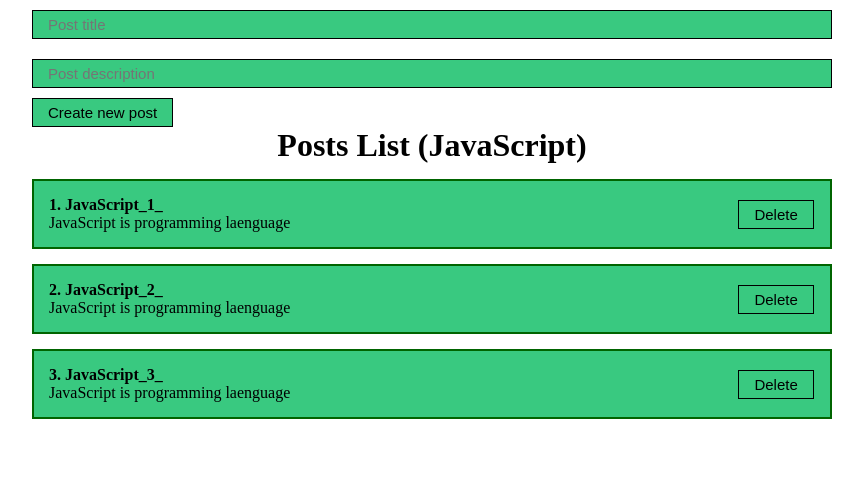
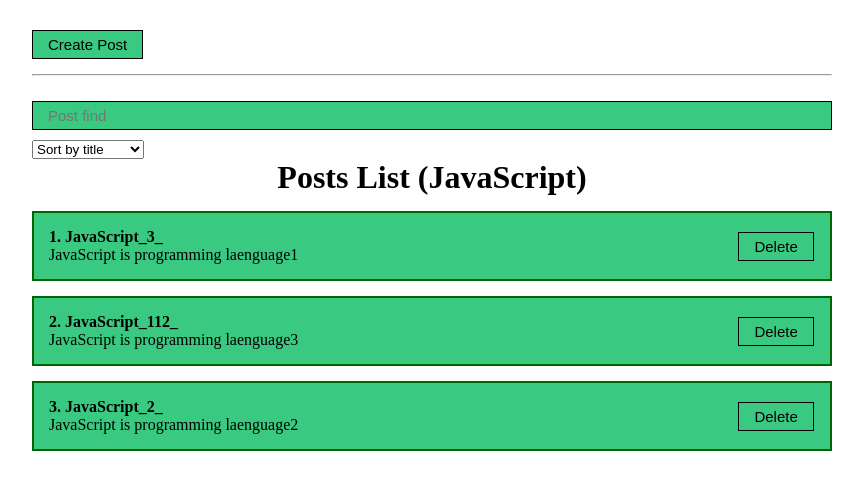
Before and after one commit to Stalker912/firstreactapp, a React (Create React App) app: page / in a window 1280 px wide. Shown: the top 490 px of the page, without its empty margins (208-1071 px from the left). Built offline with nearby package versions, Linux system fonts and the light colour scheme.

Commit message:
Add "modal create app" menu

```diff
--- a/package.json
+++ b/package.json
@@ -9,6 +9,7 @@
     "react": "^17.0.2",
     "react-dom": "^17.0.2",
     "react-scripts": "5.0.0",
+    "react-transition-group": "^4.4.2",
     "web-vitals": "^2.1.4"
   },
   "scripts": {
--- a/src/App.js
+++ b/src/App.js
@@ -1,23 +1,58 @@
-import React, { useState, useRef } from "react";
+import React, { useState, useMemo} from "react";
 import CreatePostForm from "./Components/CreatePostForm";
+import PostCreateWindow from "./Components/PostCreateModalWindow/PostCreateWindow";
+import PostsFilter from "./Components/PostsFilter";
 import PostList from "./Components/PostsList";
+import InputButton from "./Components/UI/Button/InputButton";
 import "./styles/app.css";
-
 
 const App = () =>
 {
   const [posts, setPosts] = useState( [
-    {id:1, title:"JavaScript_1_", body:"JavaScript is programming laenguage"},
-    {id:2, title:"JavaScript_2_", body:"JavaScript is programming laenguage"},
-    {id:3, title:"JavaScript_3_", body:"JavaScript is programming laenguage"}])
+  {id:1, title:"JavaScript_3_", body:"JavaScript is programming laenguage1"},
+  {id:2, title:"JavaScript_112_", body:"JavaScript is programming laenguage3"},
+  {id:3, title:"JavaScript_2_", body:"JavaScript is programming laenguage2"}])
 
-    const addNewPost = (post) => setPosts([...posts, {...post, id: Date.now()}])
-    const deletePost = (post) => setPosts(posts.filter((tempPost) => tempPost.id !== post.id))
+  const [filter, setFilter] = useState({sort:"", query:""})
+  const [VisibleCreatePost, setVisibleCreatepost] = useState(false)
+
+
+  const GetSortedPosts = () =>
+  {
+    if(filter.sort) return [...posts].sort((a,b) => a[filter.sort].localeCompare(b[filter.sort]))
+    else return posts
+  }
+  const sortedPosts = useMemo(GetSortedPosts, [filter.sort, posts])
+
+  const getSortedAndSearchedPosts = () =>
+  {
+    if(filter.query) return [...sortedPosts].filter(post => post.title.toLowerCase().includes(filter.query.toLowerCase())
+                                                  || post.body.toLowerCase().includes(filter.query.toLowerCase()))
+    else return sortedPosts
+  }
+
+  const sortedAndSearchedPosts = useMemo(getSortedAndSearchedPosts, [filter.query, sortedPosts])
+
+  const addNewPost = (post) =>
+  {
+    setPosts([...posts, {...post, id: Date.now()}])
+    setVisibleCreatepost(false)
+  }
+  const deletePost = (post) => setPosts(posts.filter((tempPost) => tempPost.id !== post.id))
 
   return (
     <div className="App">
-      <CreatePostForm addNewPost={addNewPost}/>
-      <PostList posts = {posts} title = "Posts List (JavaScript)" deletePost={deletePost}/>
+      <InputButton style = {{marginTop: 30}}onClick={()=>setVisibleCreatepost(true)}> Create Post </InputButton>
+
+
+      <PostCreateWindow visible ={VisibleCreatePost} setVisible ={setVisibleCreatepost}> <CreatePostForm addNewPost={addNewPost}/> </PostCreateWindow>
+
+      <hr className="Separator"/>
+
+      <PostsFilter filter={filter} setFilter={setFilter}/>
+
+      <PostList posts = {sortedAndSearchedPosts} title = "Posts List (JavaScript)" deletePost={deletePost}/>
+
     </div>
   );
 }
--- /dev/null
+++ b/src/Components/PostCreateModalWindow/PostCreateWindow.jsx
@@ -0,0 +1,23 @@
+import React from 'react'
+import style from "./PostCreateWindow.module.css"
+
+const PostCreateWindow = ({children, visible, setVisible}) => {
+
+    const mainClass = [style.PostCreate]
+
+    if(visible)
+    {
+        mainClass.push(style.active)
+    }
+
+
+  return (
+    <div className={ mainClass.join(' ')} onClick={() => setVisible(false)}>
+        <div className={style.PostCreateContent} onClick ={(a)=>a.stopPropagation()}>
+            {children}
+        </div>
+    </div>
+  )
+}
+
+export default PostCreateWindow
--- /dev/null
+++ b/src/Components/PostCreateModalWindow/PostCreateWindow.module.css
@@ -0,0 +1,22 @@
+.PostCreate{
+    position: fixed;
+    top: 0px;
+    bottom: 0px;
+    left: 0px;
+    right: 0px;
+    display: none;
+    background: rgba(0,0,0, 0.5);
+}
+
+.PostCreateContent{
+    padding: 25px;
+    background: white;
+    border-radius: 16px;
+    min-width: 250px;
+}
+
+.PostCreate.active{
+    display: flex;
+    justify-content: center;
+    align-items: center;
+}
--- a/src/Components/PostItem.jsx
+++ b/src/Components/PostItem.jsx
@@ -1,5 +1,5 @@
 import React from "react";
-import Inpbutton from "./UI/Button/InputButton"
+import StButton from "./UI/Button/InputButton"
 
 const PostItem = ({number, post, deletePost, ...props}) =>
 {
@@ -12,7 +12,7 @@ const PostItem = ({number, post, deletePost, ...props}) =>
                 </div>
             </div>
             <div className="PostBtns">
-                <Inpbutton onClick={() => deletePost(post)}>Delete</Inpbutton>
+                <StButton onClick={() => deletePost(post)}>Delete</StButton>
             </div>
       </div>
     )
--- /dev/null
+++ b/src/Components/PostsFilter.jsx
@@ -0,0 +1,25 @@
+import React, { useMemo } from "react"
+import PostInput from "./UI/Input/PostInput"
+import Selector from "./UI/Select/Selector"
+
+const PostsFilter = ({filter, setFilter}) =>
+{
+    return(
+        <div>
+            <PostInput
+                type="text"
+                placeholder="Post find"
+                value = {filter.query}
+                onChange={query => setFilter({...filter, query: query.target.value})}
+            />
+            <Selector
+                defaultValue={"Sort by"}
+                options={[{value:"title",name:"Sort by title"}, {value:"body",name:"Sort by content"}]}
+                value={filter.sort}
+                onChange={value =>setFilter({...filter, sort:value})}
+            />
+        </div>
+    )
+}
+
+export default PostsFilter
--- a/src/Components/PostsList.jsx
+++ b/src/Components/PostsList.jsx
@@ -3,6 +3,14 @@ import PostItem from "./PostItem";
 
 const PostList = ({posts, title, deletePost}) =>
 {
+
+    if(!posts.length)
+    {
+        return (
+            <div className="PostNF"> POSTS NOT FINDED </div>
+        )
+    }
+
     return (
         <div>
             <h1 className="PostHead"> {title} </h1>
--- /dev/null
+++ b/src/Components/UI/Select/Selector.jsx
@@ -0,0 +1,21 @@
+import React from 'react'
+
+const Selector = ({options, defaultValue, value, onChange}) =>
+{
+  return (
+    <div>
+        <select value={value}
+        onChange={event => onChange(event.target.value)}
+        >
+            <option disabled value="value1">{defaultValue}</option>
+            {
+              options.map(option =>
+                  <option key={option.value} value ={option.value}>{option.name}</option>
+              )
+            }
+        </select>
+    </div>
+  )
+}
+
+export default Selector
--- a/src/styles/app.css
+++ b/src/styles/app.css
@@ -30,3 +30,18 @@
 {
     text-align: center;
 }
+.PostNF
+{
+    display: grid;
+    font-size: 20px;
+    padding:  15px;
+    border: darkgreen 2px solid;
+    background-color: #39c980;
+    margin-top: 15px;
+    grid-template-columns: 100%;
+    text-align: center;
+}
+.Separator
+{
+    margin: 15px 0px;
+}
```
Also changed, not shown: 1 other file (tests, documents, lock files or other folders).
